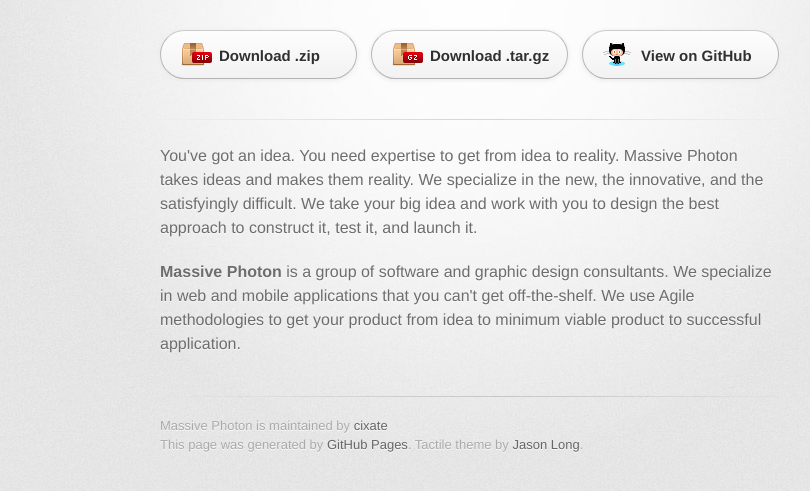
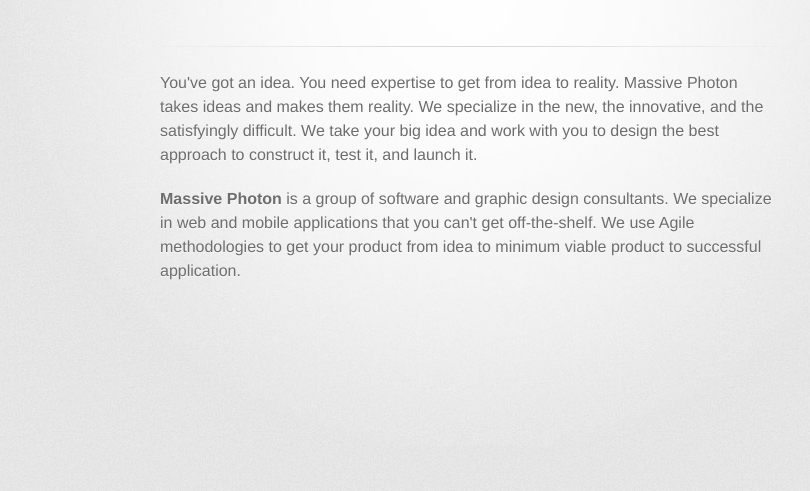
Before and after one commit to cixate/massivephoton.github.com, a plain HTML site: page index.html in a window 1280 px wide. Shown: the part 127-618 px from the top of the page, without its empty margins (170-980 px from the left). Drawn offline with Linux system fonts and the light colour scheme; a web font is replaced by a local one.

Commit message:
Removed links

```diff
--- a/index.html
+++ b/index.html
@@ -22,12 +22,6 @@
           <h2>Your ideas made reality</h2>
         </header>
 
-        <section id="downloads" class="clearfix">
-          <a href="https://github.com/cixate/massivephoton.github.com/zipball/master" id="download-zip" class="button"><span>Download .zip</span></a>
-          <a href="https://github.com/cixate/massivephoton.github.com/tarball/master" id="download-tar-gz" class="button"><span>Download .tar.gz</span></a>
-          <a href="https://github.com/cixate/massivephoton.github.com" id="view-on-github" class="button"><span>View on GitHub</span></a>
-        </section>
-
         <hr>
 
         <section id="main_content">
@@ -41,13 +35,6 @@ specialize in web and mobile applications that you can't get off-the-shelf. We
 use Agile methodologies to get your product from idea to minimum viable product
 to successful application.</p>
         </section>
-
-        <footer>
-          Massive Photon is maintained by <a href="https://github.com/cixate">cixate</a><br>
-          This page was generated by <a href="http://pages.github.com">GitHub Pages</a>. Tactile theme by <a href="http://twitter.com/jasonlong">Jason Long</a>.
-        </footer>
-
-
       </div>
     </div>
   </body>
```
